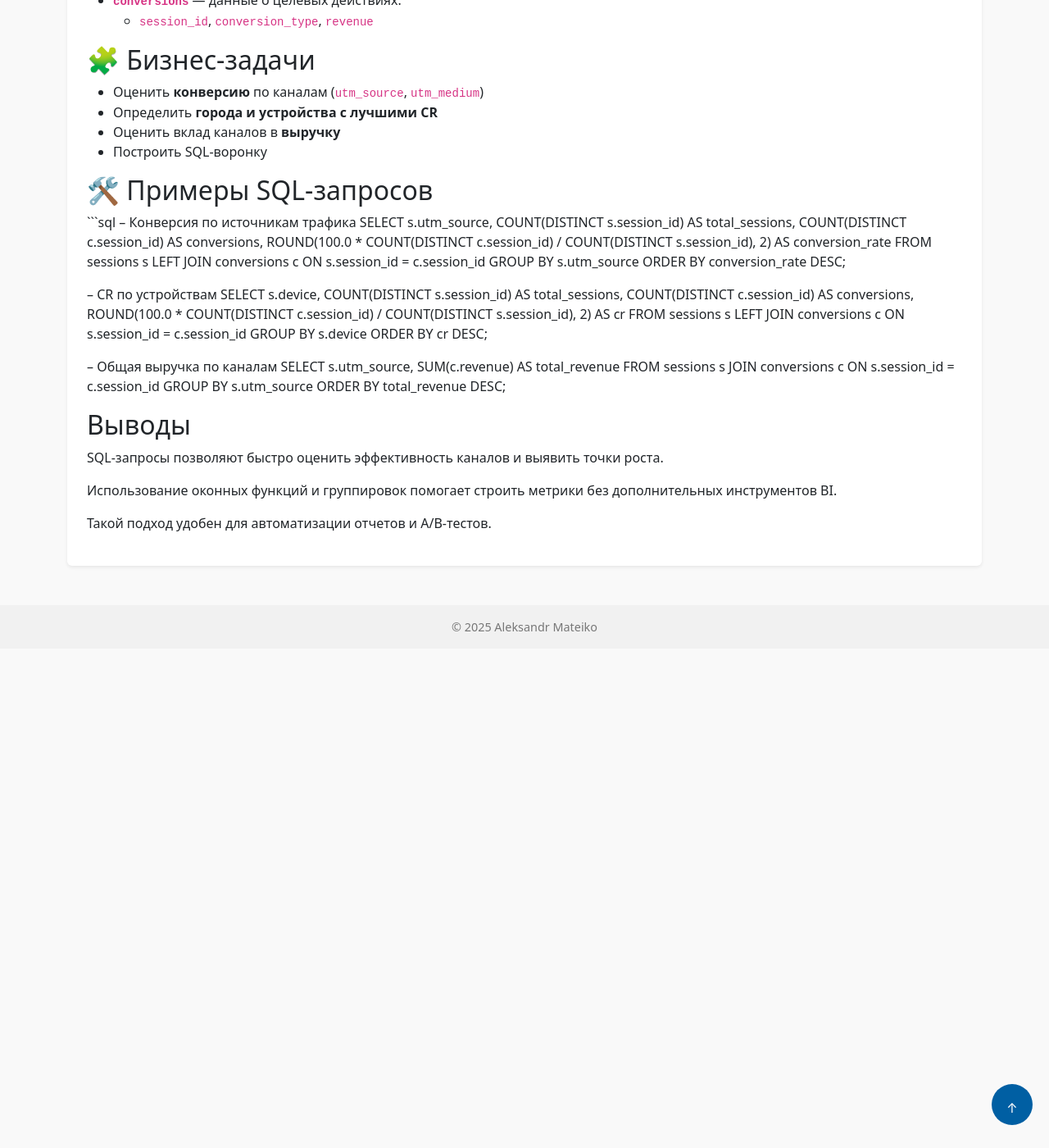
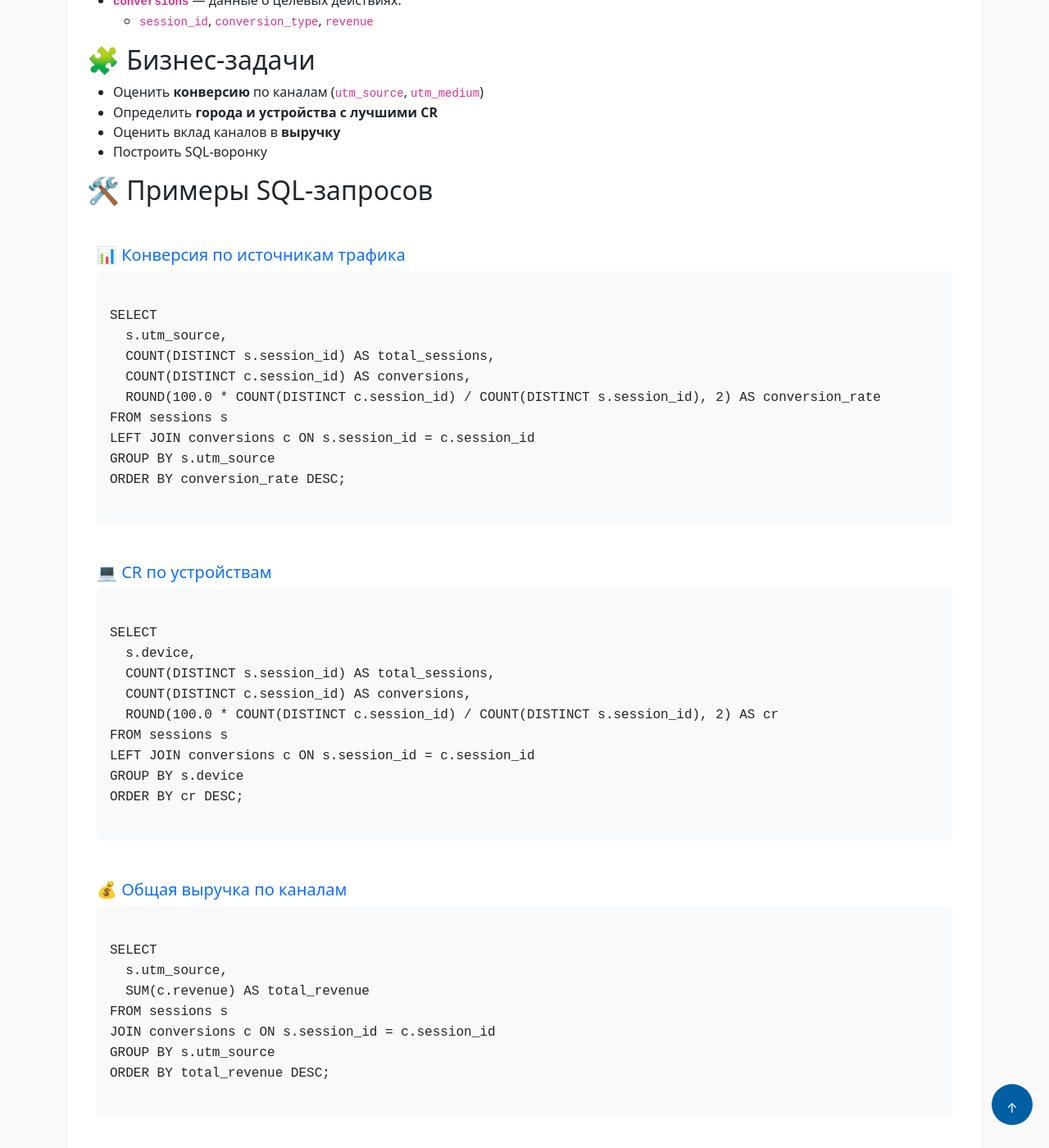
Before and after one commit to matejkoas/matejkoas.github.io, a Jekyll site: the page built from _cases/sql_marketing.md, in a window 1280 px wide and 1400 px high, scrolled down 723 px. Shown: the whole window at 82% size. Built offline with Jekyll 4.4.1, drawn with Linux system fonts in a browser that asks for light colours; some of the changed text lies outside the part shown.

Commit message:
sql edit

````diff
--- a/_cases/sql_marketing.md
+++ b/_cases/sql_marketing.md
@@ -30,8 +30,10 @@ excerpt: "Кейс демонстрирует владение SQL на прим
 
 ## 🛠 Примеры SQL-запросов
 
-```sql
--- Конверсия по источникам трафика
+<div class="container my-5">
+  <div class="mb-5">
+    <h5 class="text-primary">📊 Конверсия по источникам трафика</h5>
+    <pre class="bg-light p-3 rounded"><code class="language-sql">
 SELECT
   s.utm_source,
   COUNT(DISTINCT s.session_id) AS total_sessions,
@@ -41,8 +43,12 @@ FROM sessions s
 LEFT JOIN conversions c ON s.session_id = c.session_id
 GROUP BY s.utm_source
 ORDER BY conversion_rate DESC;
+    </code></pre>
+  </div>
 
--- CR по устройствам
+  <div class="mb-5">
+    <h5 class="text-primary">💻 CR по устройствам</h5>
+    <pre class="bg-light p-3 rounded"><code class="language-sql">
 SELECT
   s.device,
   COUNT(DISTINCT s.session_id) AS total_sessions,
@@ -52,8 +58,12 @@ FROM sessions s
 LEFT JOIN conversions c ON s.session_id = c.session_id
 GROUP BY s.device
 ORDER BY cr DESC;
+    </code></pre>
+  </div>
 
--- Общая выручка по каналам
+  <div class="mb-5">
+    <h5 class="text-primary">💰 Общая выручка по каналам</h5>
+    <pre class="bg-light p-3 rounded"><code class="language-sql">
 SELECT
   s.utm_source,
   SUM(c.revenue) AS total_revenue
@@ -61,6 +71,23 @@ FROM sessions s
 JOIN conversions c ON s.session_id = c.session_id
 GROUP BY s.utm_source
 ORDER BY total_revenue DESC;
+    </code></pre>
+  </div>
+
+  <div class="mt-5">
+    <h4>📌 Выводы</h4>
+    <ul>
+      <li>SQL-запросы позволяют быстро оценить эффективность каналов и выявить точки роста.</li>
+      <li>Группировки и агрегаты заменяют полноценные BI-системы в простых задачах.</li>
+      <li>Результаты легко интегрировать в отчётность или использовать для A/B-тестирования.</li>
+    </ul>
+  </div>
+
+  <div class="text-center mt-4">
+    <img src="{{ site.baseurl }}/assets/images/sql_traffic_analysis.png" alt="SQL-анализ трафика" class="img-fluid w-50 rounded shadow">
+  </div>
+</div>
+
 
 ## Выводы
 SQL-запросы позволяют быстро оценить эффективность каналов и выявить точки роста.
````
Also changed, not shown: index.md (+1 -1 lines).
